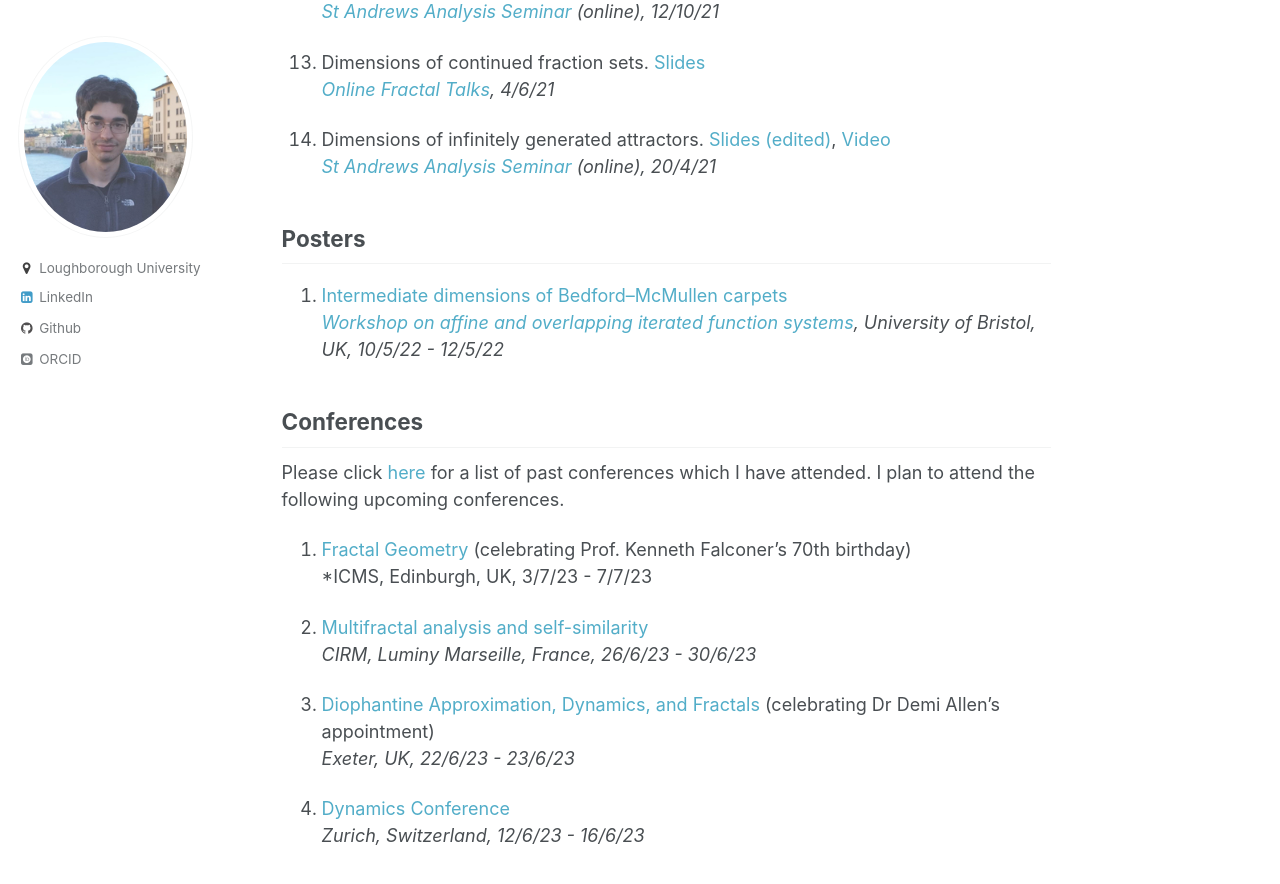
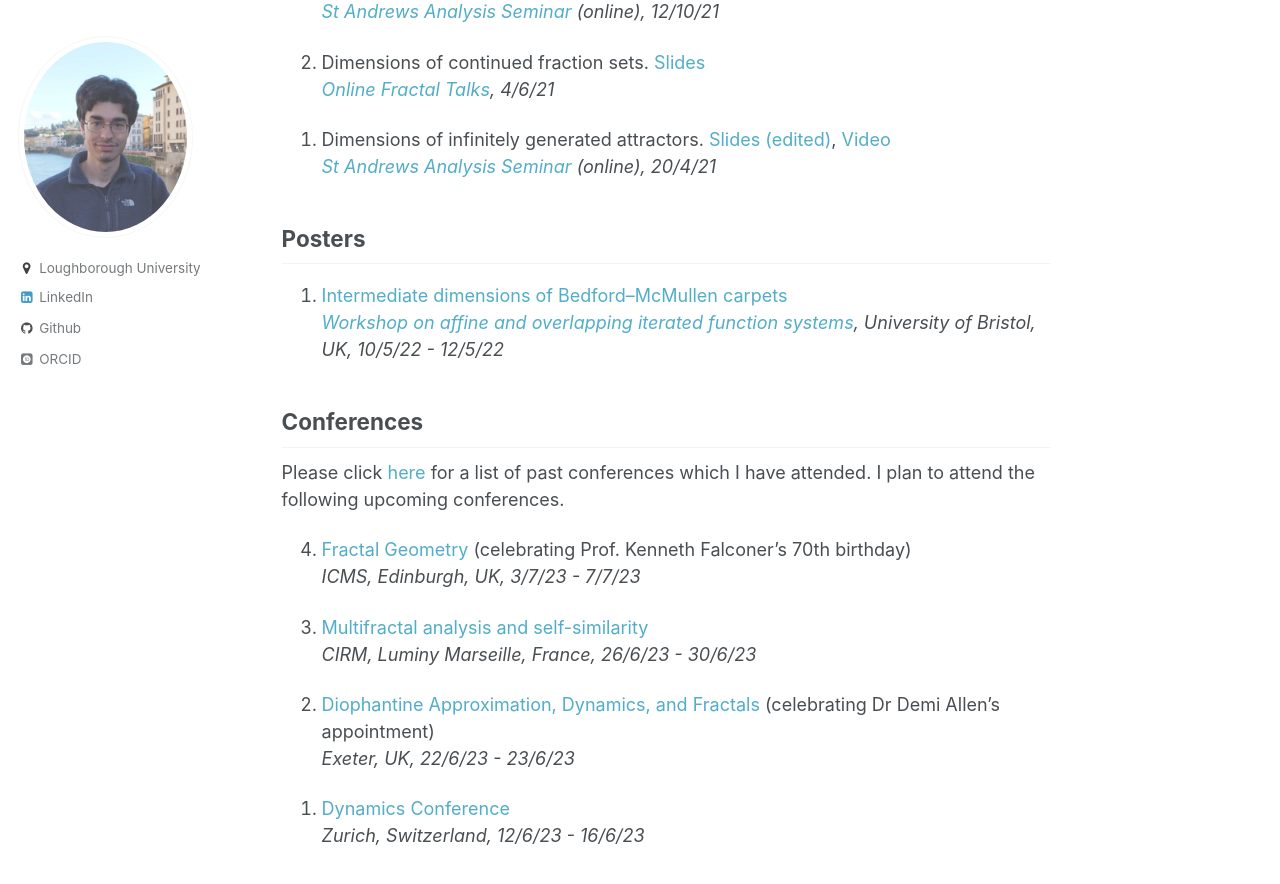
Before and after one commit to amlan-banaji/amlan-banaji.github.io, a Jekyll site: the page built from _pages/talks.md, in a window 1280 px wide and 900 px high, scrolled down 1321 px. Shown: the top 884 px of the window. Built offline with Jekyll 4.4.1, drawn with Linux system fonts in a browser that asks for light colours; some web fonts are replaced.

Commit message:
cv and tyypo

```diff
--- a/_pages/talks.md
+++ b/_pages/talks.md
@@ -49,7 +49,6 @@ Please click [here](https://amlan-banaji.github.io/files/BanajiTalks.pdf) for a
 
 1. Dimensions of infinitely generated attractors. [Slides (edited)](https://amlan-banaji.github.io/files/AnalysisSeminarApril2021.pdf), [Video](https://www.youtube.com/watch?v=KL6q4UNnVEk)
 *[St Andrews Analysis Seminar](https://analysis.rutar.org/seminars/) (online), 20/4/21*
-
 {: reversed="reversed"}
 ## Posters
 
@@ -63,7 +62,7 @@ Please click [here](https://amlan-banaji.github.io/files/BanajiConferences.pdf)
 I plan to attend the following upcoming conferences.
 
 4. [Fractal Geometry](https://www.icms.org.uk/workshops/2023/fractal-geometry) (celebrating Prof. Kenneth Falconer's 70th birthday)
-*ICMS, Edinburgh, UK, 3/7/23 - 7/7/23
+*ICMS, Edinburgh, UK, 3/7/23 - 7/7/23*
 
 3. [Multifractal analysis and self-similarity](https://conferences.cirm-math.fr/2751.html)
 *CIRM, Luminy Marseille, France, 26/6/23 - 30/6/23*
@@ -73,8 +72,6 @@ I plan to attend the following upcoming conferences.
 
 1. [Dynamics Conference](https://www.math.uzh.ch/zdc23/index.php?id=130)
 *Zurich, Switzerland, 12/6/23 - 16/6/23*
-
-
 {: reversed="reversed"}
 
 {% include base_path %}
```
Also changed, not shown: 1 other file.
